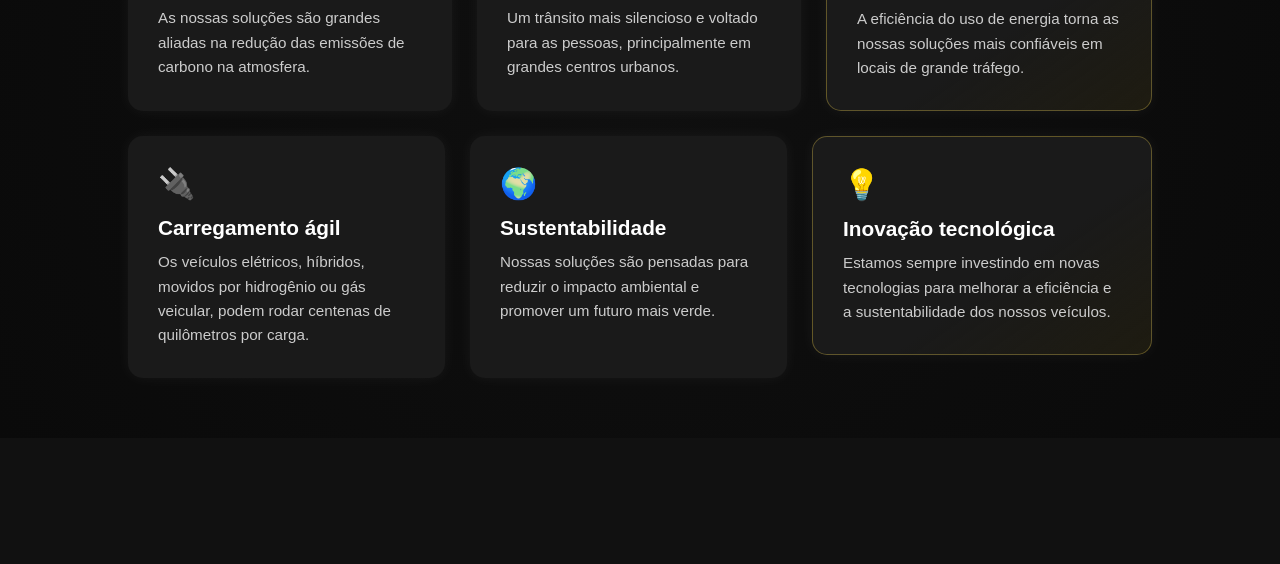
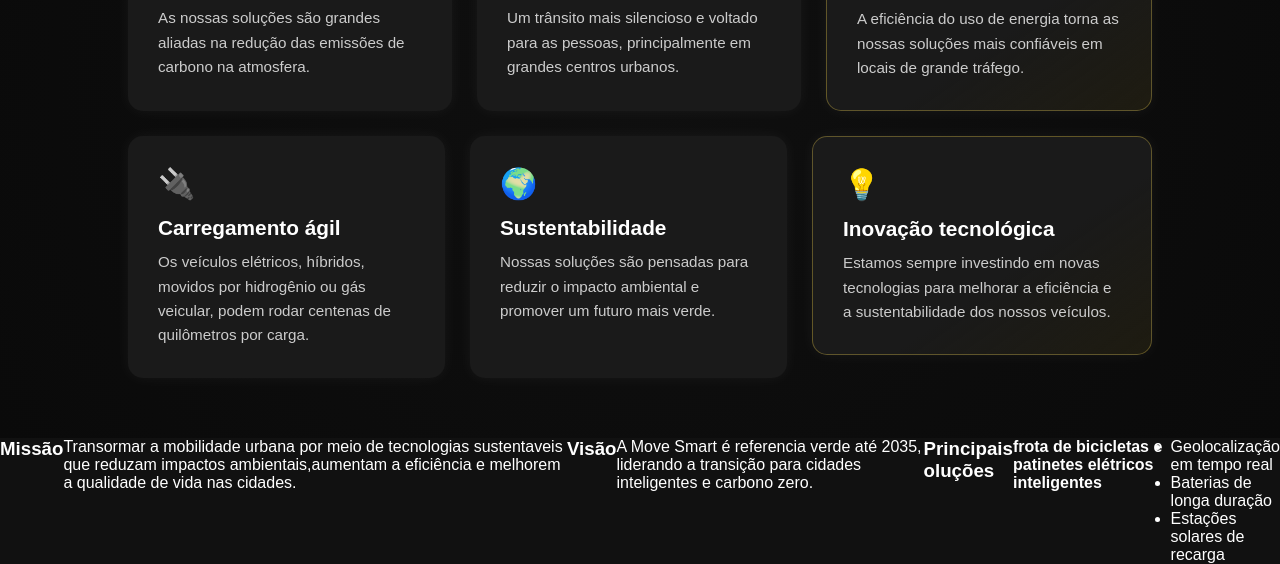
Before and after one commit to bevenutti/Trabalho, a plain HTML site: page index.html in a window 1280 px wide. Shown: the part 771-1335 px from the top of the page. Before the commit the page ends 1209 px from the top, so only its background shows below. Drawn offline with Linux system fonts and the light colour scheme.

Commit message:
save
parte da gio

```diff
--- a/index.html
+++ b/index.html
@@ -128,6 +128,33 @@
 
     </section>
 
+    <section class="planta">
+
+        <div></div>
+
+        <h3>Missão</h3>
+
+        <p>Transormar a mobilidade urbana por meio de tecnologias sustentaveis que reduzam impactos ambientais,aumentam a eficiência e melhorem a qualidade de vida nas cidades.</p>
+
+        <h3>Visão</h3>
+
+        <p>A Move Smart é referencia verde até 2035, liderando a transição para cidades inteligentes e carbono zero.</p>
+
+        </div>
+
+        <h3>Principais oluções</h3>
+
+        <h4>frota de bicicletas e patinetes elétricos inteligentes</h4>
+
+        <ul>
+            <li>Geolocalização em tempo real</li>
+            <li>Baterias de longa duração</li>
+            <li>Estações solares de recarga</li>
+        </ul>
+
+
+    </section>
+
 
 </body>
 
--- a/style.css
+++ b/style.css
@@ -76,6 +76,12 @@ body {
     line-height: 1.6;
 }
 
+.planta {
+    display: flex;
+    justify-content: center;
+
+}
+
 .destaque {
     border: 1px solid rgba(255, 221, 85, 0.3);
     background: linear-gradient(145deg, #1a1a1a 60%, rgba(255, 221, 85, 0.08));
```
Also changed, not shown: imagem/ms-logo.png (added).
